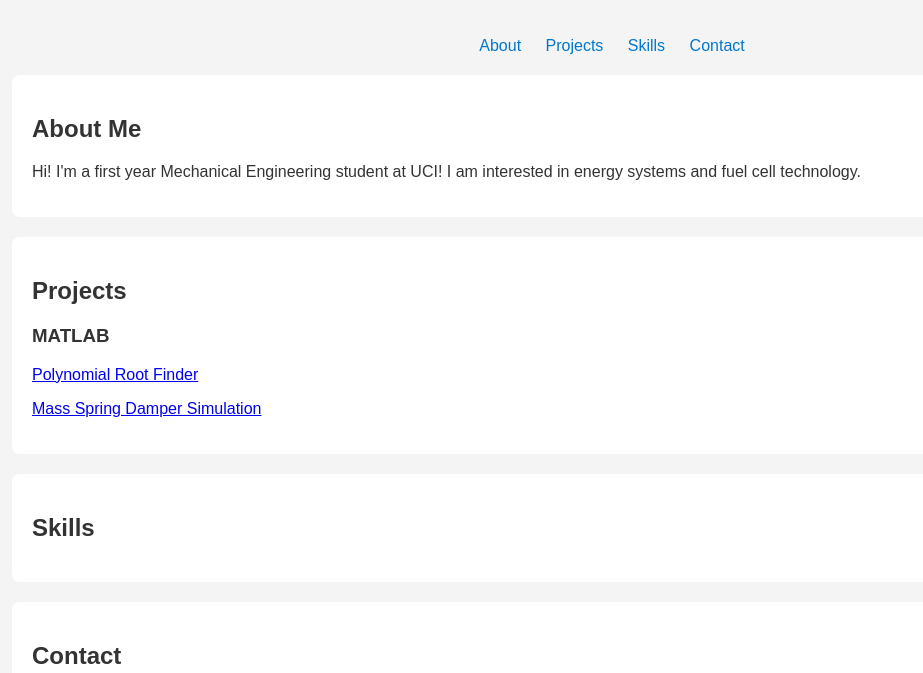
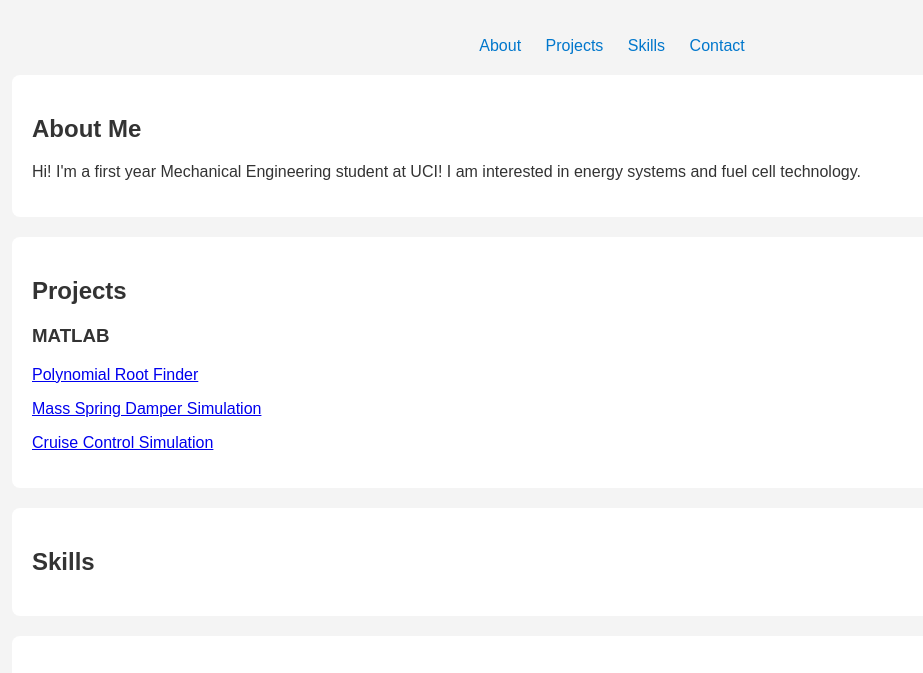
Before and after one commit to BryceBayoneta/Bryce-Bayoneta-Portfolio, a plain HTML site: page index.html in a window 1280 px wide. Shown: the part 119-792 px from the top of the page, without its empty margins (28-951 px from the left). Drawn offline with Linux system fonts and the light colour scheme.

Commit message:
Update index.html

```diff
--- a/index.html
+++ b/index.html
@@ -30,6 +30,7 @@
     <div class="project">
       <p><a href="https://github.com/BryceBayoneta/rootFinder" target="_blank">Polynomial Root Finder</a></p>
       <p><a href="https://github.com/BryceBayoneta/Mass_Spring_Damper_Simulation/tree/main" target="_blank">Mass Spring Damper Simulation</a></p>
+      <p><a href="https://github.com/BryceBayoneta/Cruise_Control_Simulation/tree/main" target="_blank">Cruise Control Simulation</a></p>
     </div>
 
   </section>
```
